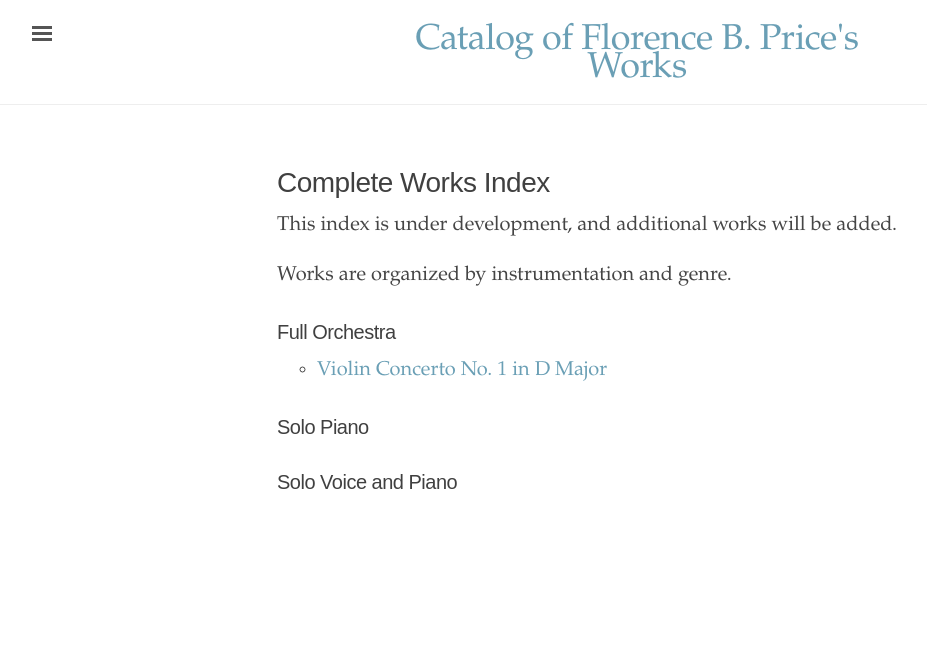
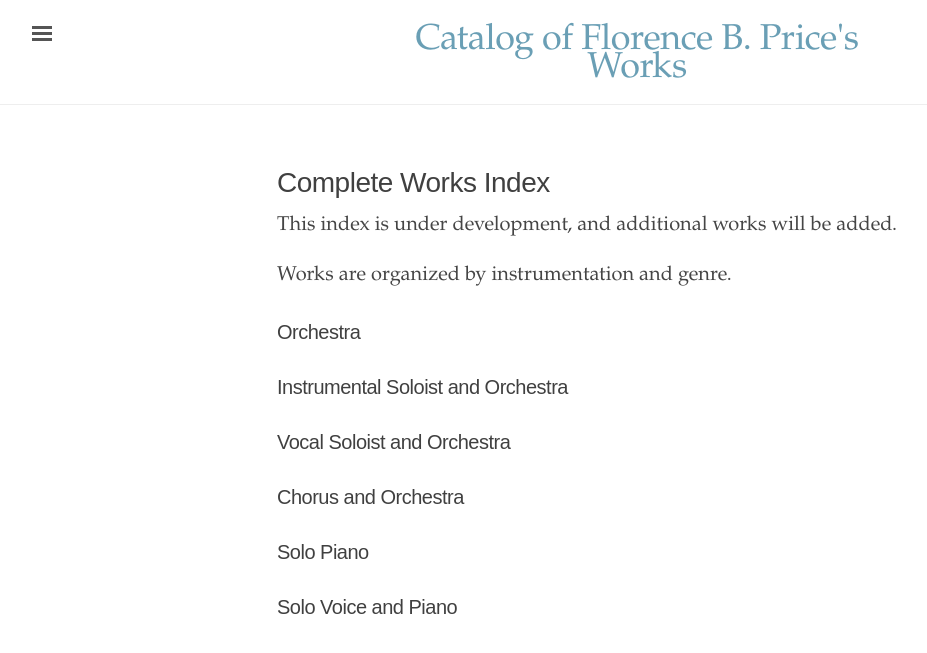
Before and after one commit to dwshadle/florence-price-catalog, a Jekyll site: the page built from _pages/complete-works.md, in a window 1280 px wide. Shown: the top 653 px of the page, without its empty margins (3-930 px from the left). Built offline with Jekyll 4.4.1, drawn with Linux system fonts in a browser that asks for light colours.

Commit message:
Update complete-works.md

```diff
--- a/_pages/complete-works.md
+++ b/_pages/complete-works.md
@@ -9,10 +9,49 @@ Works are organized by instrumentation and genre.
 
 <div class="toc">
 
-<h3>Full Orchestra</h3>
+<h3>Orchestra</h3>
     <ul class="texts">
     {% for item in site.texts %}
-      {% if item.inst == "orchestra" %}
+      {% if item.inst == "orch" %}
+          <li class="text-title">
+          <a href="{{ site.baseurl }}{{ item.url }}">
+        {{ item.title }}
+              </a>
+    </li>
+      {% endif %}
+    {% endfor %}
+</ul>
+
+<h3>Instrumental Soloist and Orchestra</h3>
+    <ul class="texts">
+    {% for item in site.texts %}
+      {% if item.inst == "orch-inst" %}
+          <li class="text-title">
+          <a href="{{ site.baseurl }}{{ item.url }}">
+        {{ item.title }}
+              </a>
+    </li>
+      {% endif %}
+    {% endfor %}
+</ul>
+
+<h3>Vocal Soloist and Orchestra</h3>
+    <ul class="texts">
+    {% for item in site.texts %}
+      {% if item.inst == "orch-voc" %}
+          <li class="text-title">
+          <a href="{{ site.baseurl }}{{ item.url }}">
+        {{ item.title }}
+              </a>
+    </li>
+      {% endif %}
+    {% endfor %}
+</ul>
+
+ <h3>Chorus and Orchestra</h3>
+    <ul class="texts">
+    {% for item in site.texts %}
+      {% if item.inst == "orch-chor" %}
           <li class="text-title">
           <a href="{{ site.baseurl }}{{ item.url }}">
         {{ item.title }}
```
